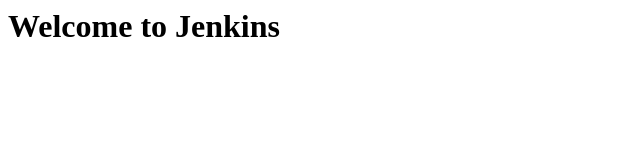
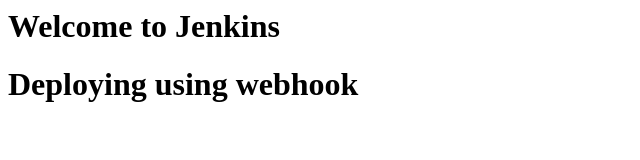
Before and after one commit to NaveenaAccount/jenkins-teat, a plain HTML site: page index.html in a window 1280 px wide. Shown: the whole page, without its empty margins (0-640 px from the left). Drawn offline with Linux system fonts and the light colour scheme.

Commit message:
Update index.html

```diff
--- a/index.html
+++ b/index.html
@@ -1 +1,2 @@
 <h1> Welcome to Jenkins </h1>
+<h1> Deploying using webhook </h1>
```
